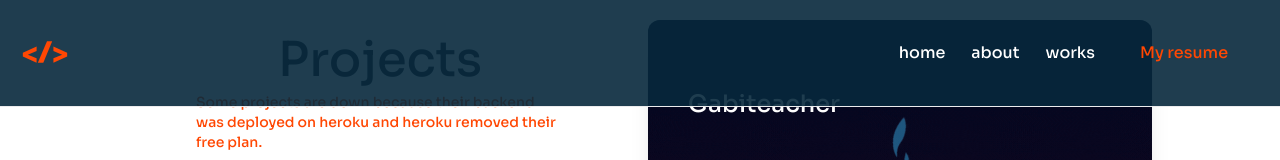
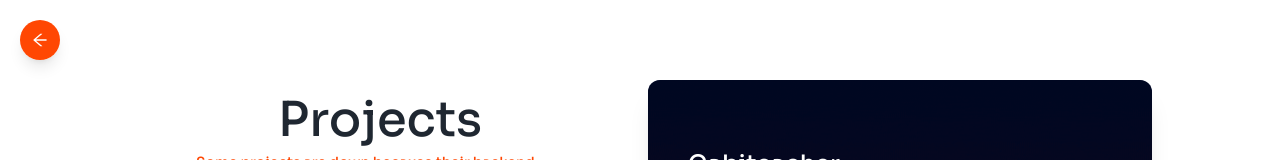
Before and after one commit to LeoD-E1/personal-web, a React (Vite) app: page /works in a window 1280 px wide. Shown: the top 160 px of the page. Built offline with nearby package versions, Linux system fonts and the light colour scheme.

Commit message:
feat: add back btn

```diff
--- /dev/null
+++ b/src/components/BackBtn.tsx
@@ -0,0 +1,19 @@
+import { useNavigate } from 'react-router-dom';
+import { ArrowLeftOutlined } from '@ant-design/icons';
+
+const BackBtn = () => {
+	const navigate = useNavigate();
+	const handleClick = () => {
+		navigate(-1);
+	};
+
+	return (
+		<button onClick={handleClick} className='shadow-lg rounded-full'>
+			<span className='h-10 w-10'>
+				<ArrowLeftOutlined className='hover:bg-gray text-md rounded-full p-3 text-center text-white font-semibold bg-orange' />
+			</span>
+		</button>
+	);
+};
+
+export default BackBtn;
--- a/src/views/Works.tsx
+++ b/src/views/Works.tsx
@@ -2,6 +2,7 @@ import Header from '../components/layout/header/Header';
 import { useEffect, useState } from 'react';
 import Footer from '../components/layout/Footer/Footer';
 import leoda from '../assets/leoda.gif';
+import BackBtn from '../components/BackBtn';
 
 interface Work {
 	id: number;
@@ -45,7 +46,9 @@ const Works = () => {
 
 	return (
 		<>
-			<Header />
+			<header className='pt-5 layout-container'>
+				<BackBtn />
+			</header>
 			<div className='p-2 flex flex-col items-center justify-center'>
 				<div className='max-w-xl grid grid-cols-1 lg:grid-cols-2 gap-4 my-3 lg:max-w-5xl'>
 					<div className='w-full flex justify-center items-center my-4 flex-col'>
--- a/src/views/about/About.tsx
+++ b/src/views/about/About.tsx
@@ -4,7 +4,7 @@ const About = () => {
 	return (
 		<section id='about' className='h-screen'>
 			<div className='flex h-full'>
-				<div className='hidden md:block w-[50%] bg-cover bg-center'>
+				<div className='hidden md:block w-[50%] bg-center'>
 					<img
 						className='object-cover w-full h-full'
 						src={leoda}
```
